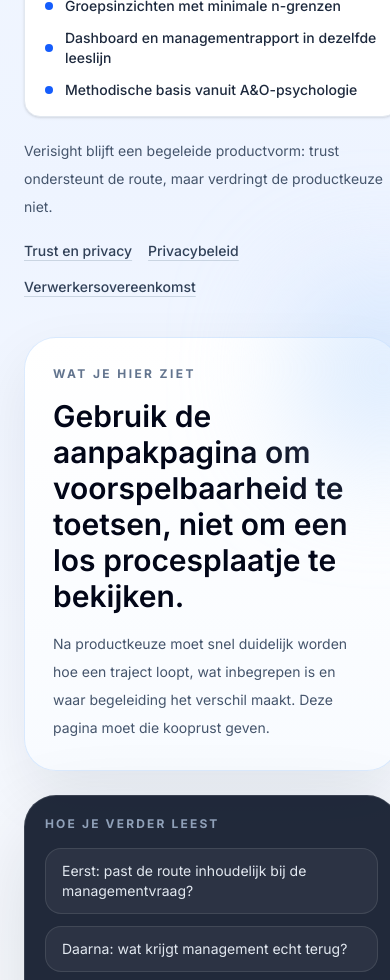
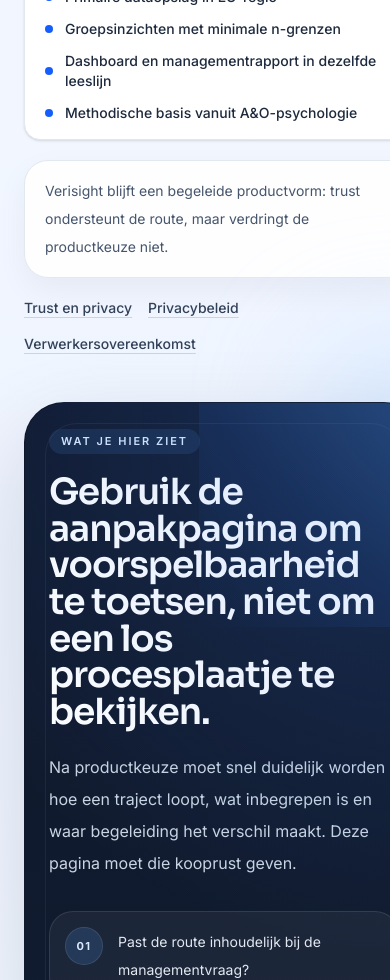
Before and after one commit to larshengel08-lang/VerisightSaaS, a Next.js app in the folder frontend/: page /aanpak in a window 390 px wide. Shown: the part 1020-2000 px from the top of the page. Built offline with nearby package versions, Linux system fonts and the light colour scheme.

Commit message:
Strengthen visible website redesign hero pass

```diff
--- a/frontend/app/globals.css
+++ b/frontend/app/globals.css
@@ -106,6 +106,35 @@ details > summary::-webkit-details-marker {
     color: white;
   }
 
+  .marketing-stage {
+    position: relative;
+    overflow: hidden;
+    border: 1px solid rgba(15, 23, 42, 0.08);
+    background: linear-gradient(180deg, #0f172a 0%, #14243a 100%);
+    box-shadow: var(--marketing-shadow-strong);
+    border-radius: 2.5rem;
+    color: white;
+  }
+
+  .marketing-stage::before {
+    content: "";
+    position: absolute;
+    inset: 1.25rem;
+    border: 1px solid rgba(255, 255, 255, 0.06);
+    border-radius: 2rem;
+    pointer-events: none;
+  }
+
+  .marketing-stage::after {
+    content: "";
+    position: absolute;
+    inset: 0;
+    background:
+      radial-gradient(circle at top right, rgba(59, 130, 246, 0.22), transparent 30%),
+      radial-gradient(circle at bottom left, rgba(16, 185, 129, 0.12), transparent 26%);
+    pointer-events: none;
+  }
+
   .marketing-glow-blue,
   .marketing-glow-emerald,
   .marketing-glow-sky {
--- a/frontend/components/marketing/marketing-page-shell.tsx
+++ b/frontend/components/marketing/marketing-page-shell.tsx
@@ -1,11 +1,10 @@
 import Link from 'next/link'
 import type { ReactNode } from 'react'
 import { MarketingSection } from '@/components/marketing/marketing-section'
-import { MarketingSpotlight } from '@/components/marketing/marketing-spotlight'
 import { PublicFooter } from '@/components/marketing/public-footer'
 import { PublicHeader } from '@/components/marketing/public-header'
+import { marketingPrimaryCta, trustItems, trustQuickLinks } from '@/components/marketing/site-content'
 import { TrustStrip } from '@/components/marketing/trust-strip'
-import { trustItems, trustQuickLinks } from '@/components/marketing/site-content'
 
 type MarketingPageTheme = 'neutral' | 'exit' | 'retention' | 'combination' | 'coming-soon'
 
@@ -21,6 +20,8 @@ interface MarketingPageShellProps {
   contextTitle?: string
   contextBody?: string
   heroNote?: string
+  ctaHref?: string
+  ctaLabel?: string
 }
 
 const defaultHighlights = [
@@ -36,6 +37,9 @@ const themeMap: Record<
     accentText: string
     glowClass: string
     chipClass: string
+    stageAccentClass: string
+    stageNumberClass: string
+    stageTagClass: string
   }
 > = {
   neutral: {
@@ -44,6 +48,9 @@ const themeMap: Record<
     accentText: 'text-blue-600',
     glowClass: 'marketing-glow-blue',
     chipClass: 'bg-blue-100 text-blue-800',
+    stageAccentClass: 'from-blue-400/24 via-blue-500/10 to-transparent',
+    stageNumberClass: 'bg-blue-400/15 text-blue-100 ring-1 ring-blue-300/25',
+    stageTagClass: 'bg-blue-400/12 text-blue-100',
   },
   exit: {
     heroBg:
@@ -51,6 +58,9 @@ const themeMap: Record<
     accentText: 'text-blue-600',
     glowClass: 'marketing-glow-blue',
     chipClass: 'bg-blue-100 text-blue-800',
+    stageAccentClass: 'from-blue-400/26 via-blue-500/10 to-transparent',
+    stageNumberClass: 'bg-blue-400/15 text-blue-100 ring-1 ring-blue-300/25',
+    stageTagClass: 'bg-blue-400/12 text-blue-100',
   },
   retention: {
     heroBg:
@@ -58,6 +68,9 @@ const themeMap: Record<
     accentText: 'text-emerald-700',
     glowClass: 'marketing-glow-emerald',
     chipClass: 'bg-emerald-100 text-emerald-800',
+    stageAccentClass: 'from-emerald-400/24 via-emerald-500/10 to-transparent',
+    stageNumberClass: 'bg-emerald-400/15 text-emerald-100 ring-1 ring-emerald-300/25',
+    stageTagClass: 'bg-emerald-400/12 text-emerald-100',
   },
   combination: {
     heroBg:
@@ -65,6 +78,9 @@ const themeMap: Record<
     accentText: 'text-sky-700',
     glowClass: 'marketing-glow-sky',
     chipClass: 'bg-sky-100 text-sky-800',
+    stageAccentClass: 'from-sky-400/22 via-sky-500/10 to-transparent',
+    stageNumberClass: 'bg-sky-400/15 text-sky-100 ring-1 ring-sky-300/25',
+    stageTagClass: 'bg-sky-400/12 text-sky-100',
   },
   'coming-soon': {
     heroBg:
@@ -72,6 +88,9 @@ const themeMap: Record<
     accentText: 'text-slate-600',
     glowClass: 'marketing-glow-blue',
     chipClass: 'bg-slate-200 text-slate-700',
+    stageAccentClass: 'from-slate-300/16 via-slate-400/8 to-transparent',
+    stageNumberClass: 'bg-slate-300/15 text-slate-100 ring-1 ring-slate-300/25',
+    stageTagClass: 'bg-slate-300/12 text-slate-100',
   },
 }
 
@@ -87,31 +106,33 @@ export function MarketingPageShell({
   contextTitle = 'Gebruik deze pagina om de juiste route, output en vervolgstap te toetsen.',
   contextBody = 'Deze pagina helpt eerst bepalen of de route inhoudelijk klopt. Daarna laat Verisight zien wat management terugkrijgt, welke proof daarbij hoort en wanneer een gesprek logisch wordt.',
   heroNote = 'Verisight blijft een begeleide productvorm: trust ondersteunt de route, maar verdringt de productkeuze niet.',
+  ctaHref = marketingPrimaryCta.href,
+  ctaLabel = marketingPrimaryCta.label,
 }: MarketingPageShellProps) {
   const themeStyle = themeMap[theme]
 
   return (
     <div className="min-h-screen bg-white text-slate-900">
-      <PublicHeader />
+      <PublicHeader ctaHref={ctaHref} ctaLabel={ctaLabel} />
       <main>
         <MarketingSection
           tone="plain"
           className={`overflow-hidden border-b border-slate-200 ${themeStyle.heroBg}`}
-          containerClassName="grid gap-10 lg:grid-cols-[0.94fr_1.06fr] lg:items-start"
+          containerClassName="grid gap-12 lg:grid-cols-[0.88fr_1.12fr] lg:items-start"
         >
           <div className="max-w-2xl">
             <p className={`text-xs font-bold uppercase tracking-[0.22em] ${themeStyle.accentText}`}>{eyebrow}</p>
-            <h1 className="font-display mt-5 text-balance text-[3rem] leading-[1] text-slate-950 md:text-[4.5rem]">
+            <h1 className="font-display mt-5 text-balance text-[3.2rem] leading-[0.96] text-slate-950 md:text-[5rem]">
               {title}
             </h1>
             <p className="mt-6 max-w-xl text-[1.05rem] leading-8 text-slate-600">{description}</p>
 
             <div className="mt-8 flex flex-wrap gap-3">
               <Link
-                href="/#kennismaking"
+                href={ctaHref}
                 className="inline-flex items-center justify-center rounded-full bg-blue-600 px-6 py-3 text-sm font-semibold text-white shadow-[0_16px_40px_rgba(37,99,235,0.2)] transition-all hover:-translate-y-0.5 hover:bg-blue-700"
               >
-                Plan kennismaking
+                {ctaLabel}
               </Link>
               <Link
                 href="/producten"
@@ -122,21 +143,32 @@ export function MarketingPageShell({
             </div>
 
             <div className="mt-8 flex flex-wrap gap-2.5">
-              {highlightItems.map((item) => (
-                <span
-                  key={item}
-                  className={`rounded-full px-4 py-2 text-[11px] font-semibold uppercase tracking-[0.16em] ${themeStyle.chipClass}`}
-                >
-                  {item}
-                </span>
-              ))}
+              <div className="overflow-hidden rounded-[1.75rem] border border-white/70 bg-white/85 shadow-[0_18px_45px_rgba(15,23,42,0.08)] backdrop-blur">
+                {highlightItems.map((item, index) => (
+                  <div
+                    key={item}
+                    className={`flex items-center gap-3 px-5 py-3.5 text-sm text-slate-700 ${
+                      index !== 0 ? 'border-t border-slate-200/80' : ''
+                    }`}
+                  >
+                    <span
+                      className={`inline-flex h-8 w-8 items-center justify-center rounded-full text-[11px] font-bold uppercase tracking-[0.12em] ${themeStyle.chipClass}`}
+                    >
+                      {String(index + 1).padStart(2, '0')}
+                    </span>
+                    <span className="font-medium">{item}</span>
+                  </div>
+                ))}
+              </div>
             </div>
 
             <div className="mt-10">
               <TrustStrip items={trustItems} tone={trustTone} />
             </div>
 
-            <p className="mt-5 max-w-xl text-sm leading-7 text-slate-600">{heroNote}</p>
+            <div className="mt-5 max-w-xl rounded-[1.5rem] border border-slate-200 bg-white/90 px-5 py-4 text-sm leading-7 text-slate-600 shadow-[0_12px_32px_rgba(15,23,42,0.05)]">
+              {heroNote}
+            </div>
 
             <div className="mt-5 flex flex-wrap gap-4 text-sm text-slate-600">
               {trustQuickLinks.map((link) => (
@@ -153,53 +185,87 @@ export function MarketingPageShell({
 
           <div className="relative">
             <div className={`${themeStyle.glowClass} right-[-4rem] top-[-3rem] h-40 w-40`} />
-            <MarketingSpotlight
-              eyebrow={contextEyebrow}
-              title={contextTitle}
-              body={contextBody}
-              aside={
+            <div className="marketing-stage p-6 md:p-8">
+              <div className={`absolute right-0 top-0 h-56 w-56 bg-gradient-to-bl ${themeStyle.stageAccentClass}`} />
+              <div className="relative grid gap-6 xl:grid-cols-[0.9fr_1.1fr]">
+                <div>
+                  <span className={`inline-flex rounded-full px-3 py-1 text-[11px] font-semibold uppercase tracking-[0.18em] ${themeStyle.stageTagClass}`}>
+                    {contextEyebrow}
+                  </span>
+                  <h2 className="font-display mt-5 text-4xl leading-[1.02] text-white md:text-[3.2rem]">
+                    {contextTitle}
+                  </h2>
+                  <p className="mt-5 max-w-xl text-base leading-8 text-slate-300">{contextBody}</p>
+
+                  <div className="mt-8 space-y-3">
+                    {[
+                      'Past de route inhoudelijk bij de managementvraag?',
+                      'Laat de deliverable eerder zien dan de uitleg.',
+                      'Gebruik trust en pricing pas nadat de route landt.',
+                    ].map((item, index) => (
+                      <div key={item} className="flex items-start gap-4 rounded-[1.5rem] border border-white/10 bg-white/5 px-4 py-4">
+                        <span
+                          className={`inline-flex h-9 w-9 flex-shrink-0 items-center justify-center rounded-full text-[11px] font-bold uppercase tracking-[0.12em] ${themeStyle.stageNumberClass}`}
+                        >
+                          {String(index + 1).padStart(2, '0')}
+                        </span>
+                        <p className="text-sm leading-7 text-slate-200">{item}</p>
+                      </div>
+                    ))}
+                  </div>
+                </div>
+
                 <div className="space-y-4">
-                  <div className="marketing-panel-dark p-5">
-                    <p className="text-xs font-bold uppercase tracking-[0.18em] text-slate-400">Hoe je verder leest</p>
-                    <div className="mt-4 space-y-3">
-                      <div className="rounded-2xl border border-white/10 bg-white/5 px-4 py-3 text-sm text-slate-200">
-                        Eerst: past de route inhoudelijk bij de managementvraag?
-                      </div>
-                      <div className="rounded-2xl border border-white/10 bg-white/5 px-4 py-3 text-sm text-slate-200">
-                        Daarna: wat krijgt management echt terug?
-                      </div>
-                      <div className="rounded-2xl border border-white/10 bg-white/5 px-4 py-3 text-sm text-slate-200">
-                        Tot slot: welke proof en vervolgstap maken dit geloofwaardig?
-                      </div>
-                    </div>
+                  <div className="rounded-[1.75rem] border border-white/10 bg-white p-5 text-slate-950 shadow-[0_18px_44px_rgba(15,23,42,0.18)]">
+                    <p className="text-xs font-bold uppercase tracking-[0.18em] text-slate-400">Waarom dit anders oogt</p>
+                    <h3 className="mt-3 text-2xl font-semibold text-slate-950">Niet nog een productgrid, maar een routecanvas.</h3>
+                    <p className="mt-3 text-sm leading-7 text-slate-600">
+                      Deze hero is bedoeld om eerst de bestuurlijke vraag te kaderen, daarna de output te tonen en pas
+                      dan de vervolgstap te openen.
+                    </p>
                   </div>
 
-                  <div className="marketing-panel p-5">
+                  <div className="rounded-[1.75rem] border border-white/10 bg-white/5 p-5">
                     <p className="text-xs font-bold uppercase tracking-[0.18em] text-slate-400">Snelle routecheck</p>
-                    <div className="mt-4 space-y-3">
+                    <div className="mt-4 grid gap-3">
                       <Link
                         href="/producten"
-                        className="block rounded-2xl border border-slate-200 bg-slate-50 px-4 py-3 text-sm text-slate-700 transition-colors hover:border-slate-300 hover:bg-white hover:text-slate-950"
+                        className="rounded-[1.4rem] border border-white/10 bg-white/5 px-4 py-4 text-sm text-slate-200 transition-colors hover:border-white/20 hover:bg-white/8 hover:text-white"
                       >
                         Producten vergelijken
                       </Link>
                       <Link
                         href="/tarieven"
-                        className="block rounded-2xl border border-slate-200 bg-slate-50 px-4 py-3 text-sm text-slate-700 transition-colors hover:border-slate-300 hover:bg-white hover:text-slate-950"
+                        className="rounded-[1.4rem] border border-white/10 bg-white/5 px-4 py-4 text-sm text-slate-200 transition-colors hover:border-white/20 hover:bg-white/8 hover:text-white"
                       >
                         Pricing en vervolgvormen
                       </Link>
                       <Link
                         href="/vertrouwen"
-                        className="block rounded-2xl border border-slate-200 bg-slate-50 px-4 py-3 text-sm text-slate-700 transition-colors hover:border-slate-300 hover:bg-white hover:text-slate-950"
+                        className="rounded-[1.4rem] border border-white/10 bg-white/5 px-4 py-4 text-sm text-slate-200 transition-colors hover:border-white/20 hover:bg-white/8 hover:text-white"
                       >
                         Trust, privacy en DPA
                       </Link>
                     </div>
                   </div>
+
+                  <div className="rounded-[1.75rem] border border-white/10 bg-white/5 p-5">
+                    <p className="text-xs font-bold uppercase tracking-[0.18em] text-slate-400">Na kennismaking</p>
+                    <div className="mt-4 space-y-3 text-sm leading-7 text-slate-200">
+                      <div className="rounded-[1.4rem] border border-white/10 bg-white/5 px-4 py-3">
+                        We bevestigen eerst route, timing, databasis en wat de eerste betaalde stap hoort te zijn.
+                      </div>
+                      <div className="rounded-[1.4rem] border border-white/10 bg-white/5 px-4 py-3">
+                        Daarna richt Verisight campaign, respondentimport en uitnodigingen begeleid in.
+                      </div>
+                      <div className="rounded-[1.4rem] border border-white/10 bg-white/5 px-4 py-3">
+                        Eerste signalen landen na de eerste responses; een steviger patroonbeeld volgt pas bij voldoende respons.
+                      </div>
+                    </div>
+                  </div>
                 </div>
-              }
-            />
+              </div>
+            </div>
           </div>
         </MarketingSection>
 
```
Also changed, not shown: frontend/app/page.tsx (+106 -49 lines), 3 other files (tests, documents, lock files or other folders).
